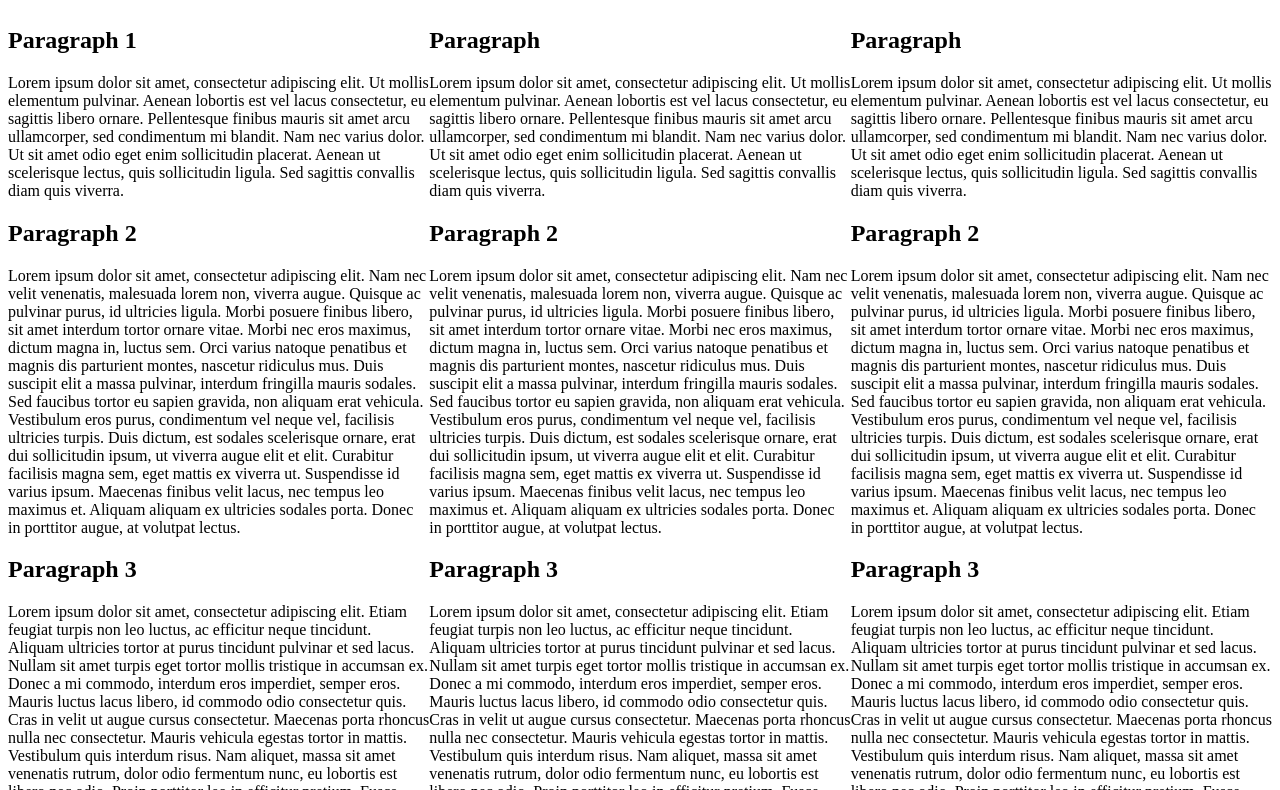
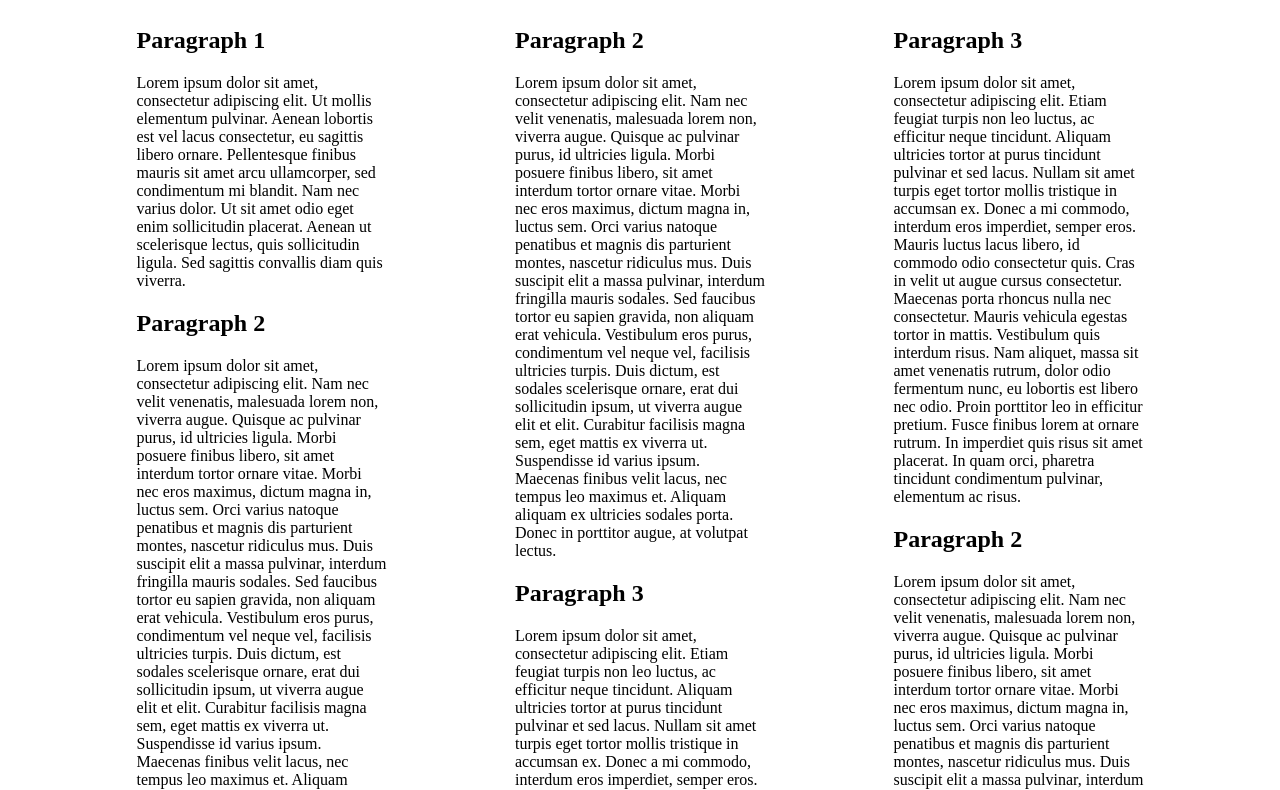
Before and after one commit to phyrenight/flexbox_1, a plain HTML site: page index.html in a window 1280 px wide. Shown: the part 73-863 px from the top of the page. Drawn offline with Linux system fonts and the light colour scheme.

Commit message:
add style to page :

```diff
--- a/index.html
+++ b/index.html
@@ -8,11 +8,11 @@
     </head>
     <body>
         <header>
-            <h1>Flexbox 1</h1>
+            <h1>Project Flexbox 1</h1>
         </header>
         <main>
-            <section class="container">
-                <section id="section_1">
+            <section class="container main_section">
+                <section class="inner_section" id="section_1">
                     <div>
                         <h2>Paragraph 1</h2>
                         Lorem ipsum dolor sit amet, consectetur adipiscing
@@ -63,9 +63,9 @@
                         elementum ac risus.
                     </div>
                 </section>
-                <section id="section_2">
-                    <div>
-                        <h2>Paragraph</h2>
+                <section class="inner_section" id="section_2">
+                    <div id="section_2_first_div">
+                        <h2>Paragraph 1</h2>
                         Lorem ipsum dolor sit amet, consectetur adipiscing
                          elit. Ut mollis elementum pulvinar. Aenean lobortis
                          est vel lacus consectetur, eu sagittis libero ornare.
@@ -75,7 +75,7 @@
                          ut scelerisque lectus, quis sollicitudin ligula. Sed
                          sagittis convallis diam quis viverra.
                     </div>
-                    <div>
+                    <div id="section_2_second_div">
                         <h2>Paragraph 2</h2>
                         Lorem ipsum dolor sit amet, consectetur adipiscing
                         elit. Nam nec velit venenatis, malesuada lorem non,
@@ -95,7 +95,7 @@
                         maximus et. Aliquam aliquam ex ultricies sodales porta.
                         Donec in porttitor augue, at volutpat lectus.
                     </div>
-                    <div>
+                    <div id="section_2_third_div">
                         <h2>Paragraph 3</h2>
                         Lorem ipsum dolor sit amet, consectetur adipiscing
                         elit. Etiam feugiat turpis non leo luctus, ac efficitur
@@ -114,9 +114,9 @@
                         elementum ac risus.
                     </div>
                 </section>
-                <section id="section_3">
+                <section class="inner_section" id="section_3">
                     <div>
-                        <h2>Paragraph</h2>
+                        <h2>Paragraph 1</h2>
                         Lorem ipsum dolor sit amet, consectetur adipiscing
                          elit. Ut mollis elementum pulvinar. Aenean lobortis
                          est vel lacus consectetur, eu sagittis libero ornare.
--- a/style.css
+++ b/style.css
@@ -1,8 +1,48 @@
-html, body {
+html, body, main {
     height: 100%;
 }
 
 
-.container {
+section {
     display: flex;
+
 }
+
+.main_section {
+    justify-content: space-evenly;
+}
+
+.inner_section {
+    width: 250px;
+}
+
+#section_1 {
+    flex-direction: column;
+    justify-content: flex-start;
+
+}
+
+#section_2 {
+    flex-direction: column;
+    justify-content: space-around;;
+}
+
+#section_3 {
+    justify-content: space-between;
+}
+
+#section_2_first_div {
+    order: 3;
+}
+
+#section_2_second_div {
+    order: 1
+}
+
+#section_2_third_div {
+    order: 2;
+}
+
+#section_3 {
+    flex-direction: column-reverse;
+}
```
